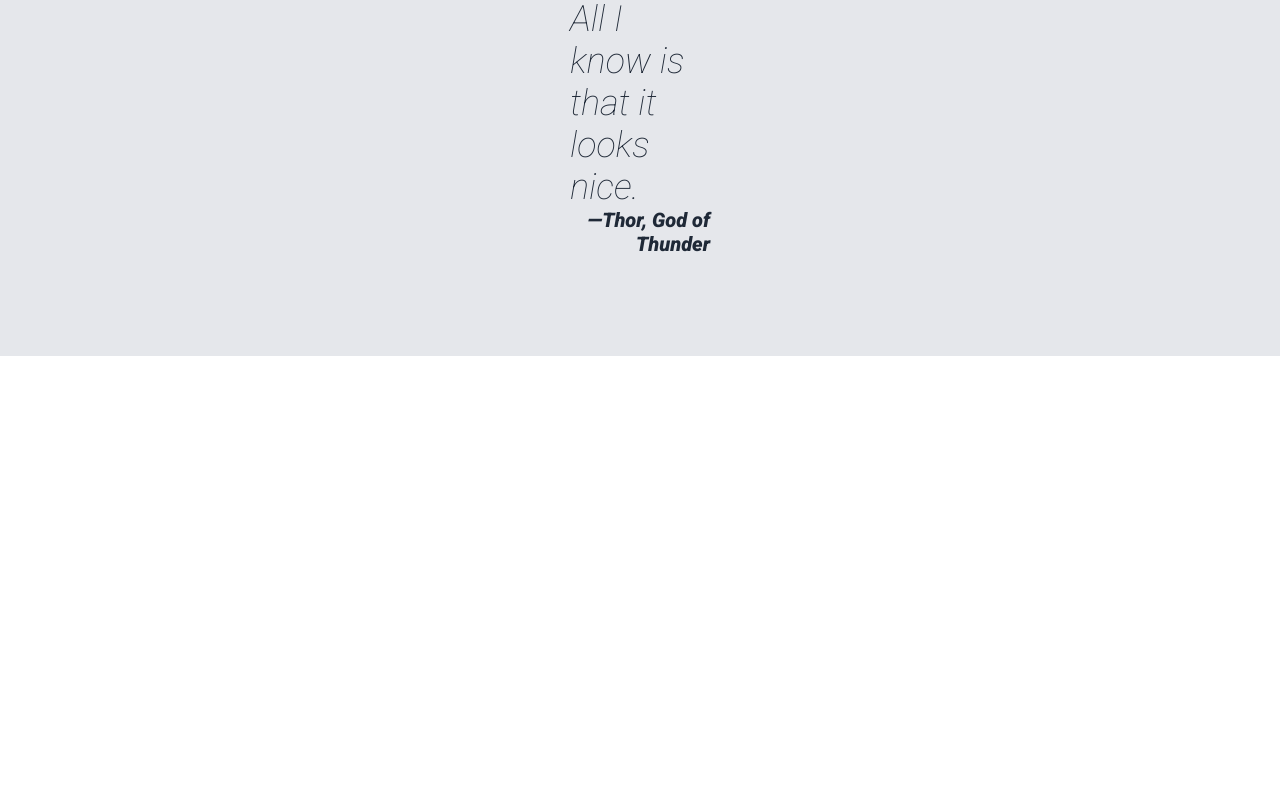
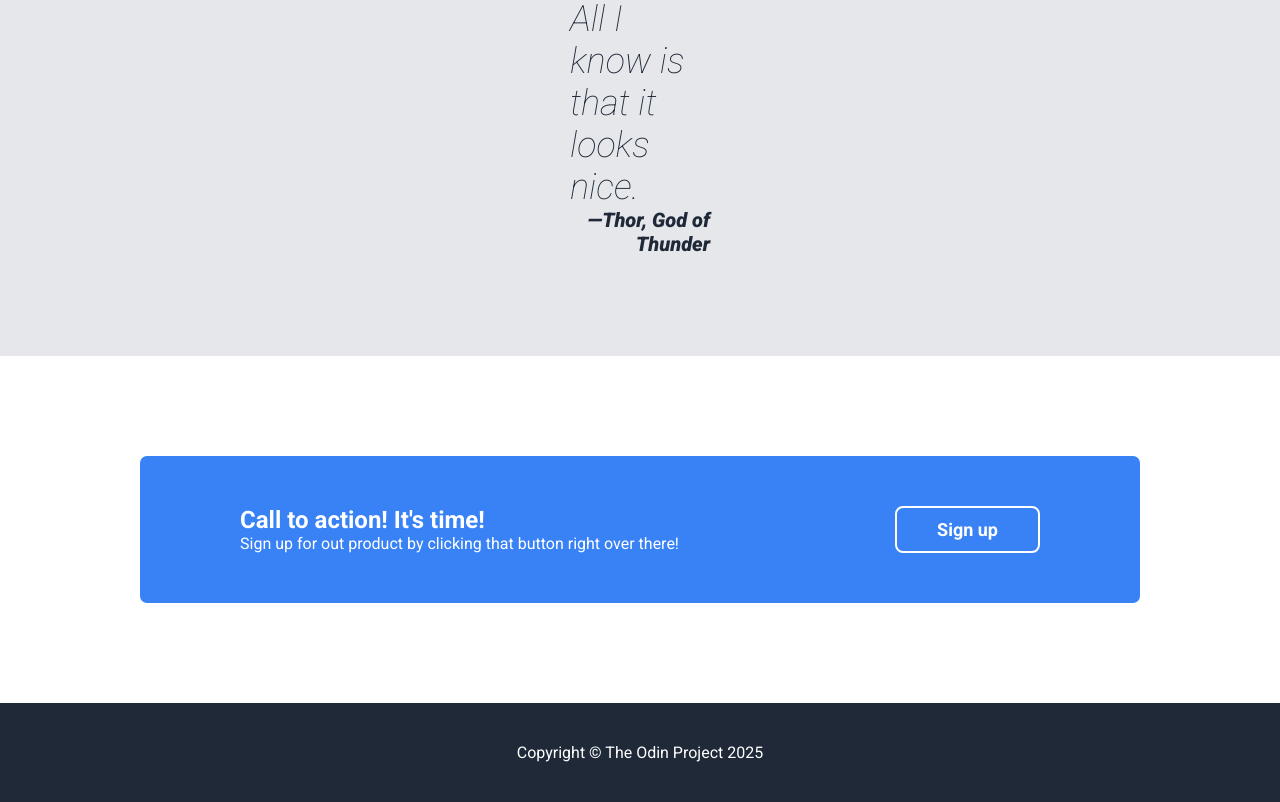
Before and after one commit to guakamole54/css-flexbox-webpage, a plain HTML site: page index.html in a window 1280 px wide. Shown: the part 1928-2730 px from the top of the page. Before the commit the page ends 2284 px from the top, so only its background shows below. Drawn offline with Linux system fonts and the light colour scheme.

Commit message:
Add the quote and footer section of the project
I finished the page. Added some polishing touches.
It would still need some care to make it look exactly
like the assignment but I learned a lot and I think
that the other styling things are just a matter of
personal preference. What matters is that the layout
is pretty much the same as was required.

```diff
--- a/index.html
+++ b/index.html
@@ -69,7 +69,18 @@
         </blockquote>
         <p class="thor-quote">—Thor, <cite>God of Thunder</cite></p>
     </div>
-    <div class="footer"></div>
+    <div class="content4">
+        <div class="alert-pill">
+            <div class="clert-text">
+                <h2>Call to action! It's time!</h2>
+                <p>Sign up for out product by clicking that button right over there!</p>
+            </div>
+            <button class="alert-button">Sign up</button>
+        </div>
+    </div>
+    <div class="footer">
+        Copyright &copy; The Odin Project 2025
+    </div>
 
 </body>
 
--- a/style.css
+++ b/style.css
@@ -147,3 +147,38 @@ width: 170px;
     text-align: right;
     font-weight: 900;
 }
+
+li {
+    list-style-type: none;
+}
+
+.content4 {
+    display: flex;
+    justify-content: center;
+    padding: 100px 0px;
+
+}
+
+.alert-pill {
+    background-color: #3882f6;
+    color: white;
+    padding: 50px 100px;
+    border-radius: 7px;
+    display: flex;
+    flex-direction: row;
+    justify-content: space-between;
+    gap: 10px;
+    width: 800px;
+}
+
+.alert-button {
+    border: 2px solid white;
+    padding: 0px 40px;
+}
+
+.footer {
+    background-color: #1f2937;
+    color: white;
+    text-align: center;
+    padding: 40px 0px;
+}
```
